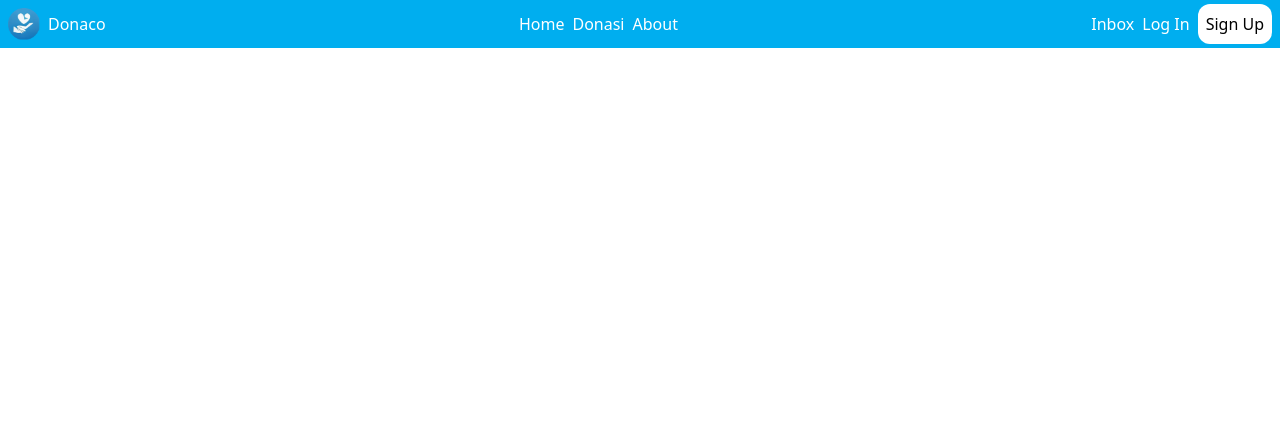
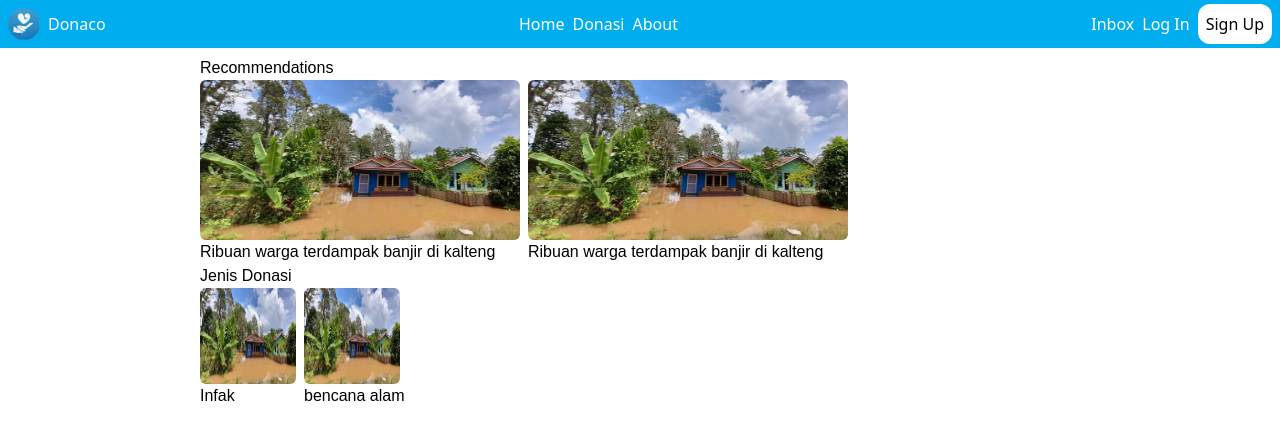
Before and after one commit to Iqbalfachry19/donaco, a Next.js app: page /donasi in a window 1280 px wide. Shown: the top 440 px of the page. Built offline with nearby package versions, Linux system fonts and the light colour scheme.

Commit message:
tambah donasi

```diff
--- /dev/null
+++ b/components/ButtonDonasi.tsx
@@ -0,0 +1,23 @@
+import Link from 'next/link';
+import React from 'react';
+
+type Props = {};
+
+const ButtonDonasi = (props: Props) => {
+  return (
+    <div className="flex flex-row max-w-4xl py-2 px-2 mx-auto items-center space-x-2">
+      <Link href="/donasi">
+        <button className="bg-[#00aeef] text-white p-2 rounded-md">
+          Ayo donasi
+        </button>
+      </Link>
+      <Link href="/donasi">
+        <button className="bg-gray-500 text-white p-2 rounded-md">
+          Tentang Kami
+        </button>
+      </Link>
+    </div>
+  );
+};
+
+export default ButtonDonasi;
--- /dev/null
+++ b/components/Recommendations.tsx
@@ -0,0 +1,58 @@
+import Image from 'next/image';
+import React from 'react';
+
+type Props = {};
+const data = [
+  {
+    id: '1',
+    imageUrl: '/image/banjir.jpeg',
+    title: 'Ribuan warga terdampak banjir di kalteng',
+  },
+  {
+    id: '2',
+    imageUrl: '/image/banjir.jpeg',
+    title: 'Ribuan warga terdampak banjir di kalteng',
+  },
+];
+const dataJenis = [
+  {
+    id: '1',
+    imageUrl: '/image/banjir.jpeg',
+    title: 'Infak',
+  },
+  {
+    id: '2',
+    imageUrl: '/image/banjir.jpeg',
+    title: 'bencana alam',
+  },
+];
+const Recommendations = (props: Props) => {
+  return (
+    <div className="max-w-4xl mx-auto p-2">
+      <h1>Recommendations</h1>
+      <div className="flex space-x-2  overflow-x-scroll lg:overflow-hidden">
+        {data.map((recommendation) => (
+          <div key={recommendation.id} className="cursor-pointer">
+            <div className="w-80 h-40 relative rounded-md  overflow-hidden">
+              <Image src={recommendation.imageUrl} layout="fill" alt="" />
+            </div>
+            <p>{recommendation.title}</p>
+          </div>
+        ))}
+      </div>
+      <h1>Jenis Donasi</h1>
+      <div className="flex space-x-2  overflow-x-scroll lg:overflow-hidden">
+        {dataJenis.map((recommendation) => (
+          <div key={recommendation.id} className="cursor-pointer">
+            <div className="w-24 h-24 relative rounded-md overflow-hidden">
+              <Image src={recommendation.imageUrl} layout="fill" alt="" />
+            </div>
+            <p>{recommendation.title}</p>
+          </div>
+        ))}
+      </div>
+    </div>
+  );
+};
+
+export default Recommendations;
--- a/pages/donasi.tsx
+++ b/pages/donasi.tsx
@@ -1,6 +1,7 @@
 import Head from 'next/head';
 import React from 'react';
 import Header from '../components/Header';
+import Recommendations from '../components/Recommendations';
 
 type Props = {};
 
@@ -12,6 +13,7 @@ const donasi = (props: Props) => {
         <meta name="description" content="donaco is web for donating" />
         <link rel="icon" href="/favicon.ico" />
       </Head>
+      <Recommendations />
     </div>
   );
 };
--- a/pages/index.tsx
+++ b/pages/index.tsx
@@ -1,4 +1,5 @@
 import Head from 'next/head';
+import ButtonDonasi from '../components/ButtonDonasi';
 import Header from '../components/Header';
 import Hero from '../components/Hero';
 
@@ -13,6 +14,7 @@ const Home = () => {
 
       <main>
         <Hero />
+        <ButtonDonasi />
       </main>
     </div>
   );
```
Also changed, not shown: public/image/banjir.jpeg (added).
